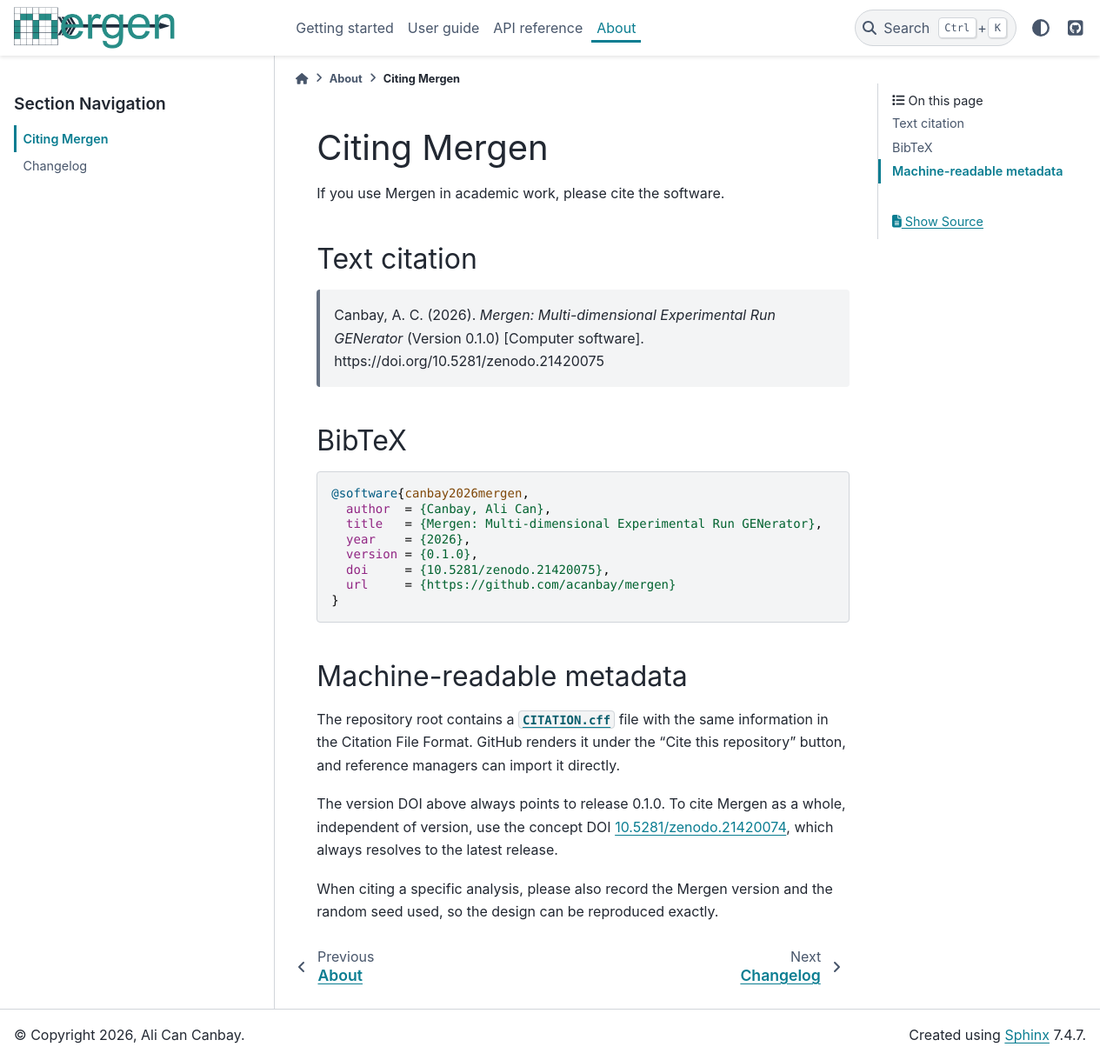
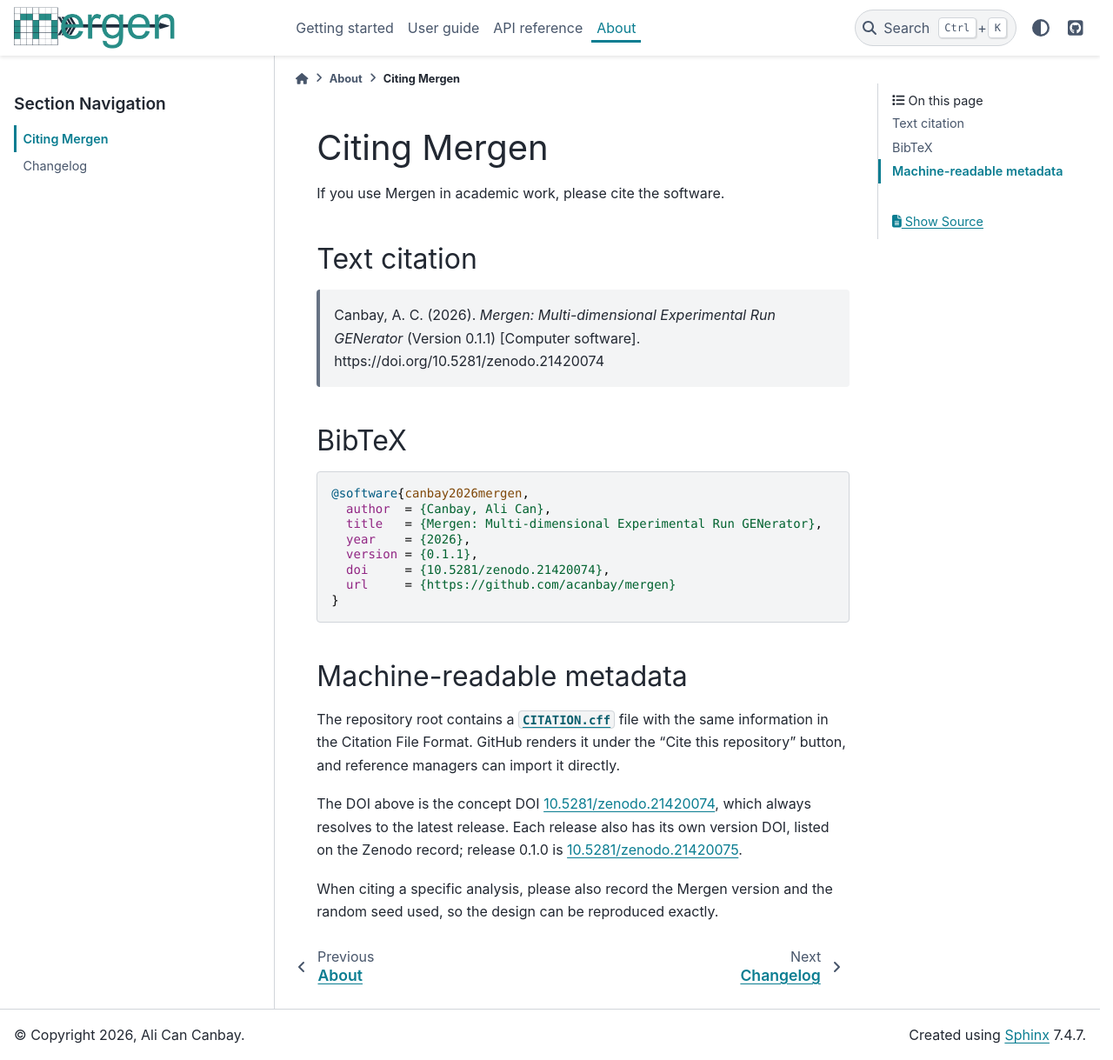
Before and after one commit to acanbay/mergen, a Sphinx documentation site: the page built from docs/about/citing.md, in a window 1280 px wide and 1219 px high. Shown: the whole window at 87% size. Built offline with Sphinx 7.4.7 and the PyData theme 0.15.4, drawn with Linux system fonts in a browser that asks for light colours; pages that are not in the unit, such as notebooks, are missing from menus.

````diff
--- a/docs/about/citing.md
+++ b/docs/about/citing.md
@@ -5,8 +5,8 @@ If you use Mergen in academic work, please cite the software.
 ## Text citation
 
 > Canbay, A. C. (2026). *Mergen: Multi-dimensional Experimental Run
-> GENerator* (Version 0.1.0) [Computer software].
-> https://doi.org/10.5281/zenodo.21420075
+> GENerator* (Version 0.1.1) [Computer software].
+> https://doi.org/10.5281/zenodo.21420074
 
 ## BibTeX
 
@@ -15,8 +15,8 @@ If you use Mergen in academic work, please cite the software.
   author  = {Canbay, Ali Can},
   title   = {Mergen: Multi-dimensional Experimental Run GENerator},
   year    = {2026},
-  version = {0.1.0},
-  doi     = {10.5281/zenodo.21420075},
+  version = {0.1.1},
+  doi     = {10.5281/zenodo.21420074},
   url     = {https://github.com/acanbay/mergen}
 }
 ```
@@ -29,10 +29,11 @@ file with the same information in the Citation File Format. GitHub
 renders it under the "Cite this repository" button, and reference
 managers can import it directly.
 
-The version DOI above always points to release 0.1.0. To cite Mergen
-as a whole, independent of version, use the concept DOI
+The DOI above is the concept DOI
 [10.5281/zenodo.21420074](https://doi.org/10.5281/zenodo.21420074),
-which always resolves to the latest release.
+which always resolves to the latest release. Each release also has its
+own version DOI, listed on the Zenodo record; release 0.1.0 is
+[10.5281/zenodo.21420075](https://doi.org/10.5281/zenodo.21420075).
 
 When citing a specific analysis, please also record the Mergen version
 and the random seed used, so the design can be reproduced exactly.
--- a/src/mergen/__init__.py
+++ b/src/mergen/__init__.py
@@ -37,7 +37,7 @@ Kennard & Stone (1969), Technometrics 11(1).              [Validation set]
 """
 
 # ── Version (single source of truth — pyproject.toml reads from here) ────
-__version__ = "0.1.0"
+__version__ = "0.1.1"
 
 # ── Package identity ──────────────────────────────────────────────────────
 __fullname__    = "Multi-dimensional Experimental Run GENerator"
````
Also changed, not shown: CHANGELOG.md (+4 -1 lines), README.md (+3 -3 lines), 2 other files.
